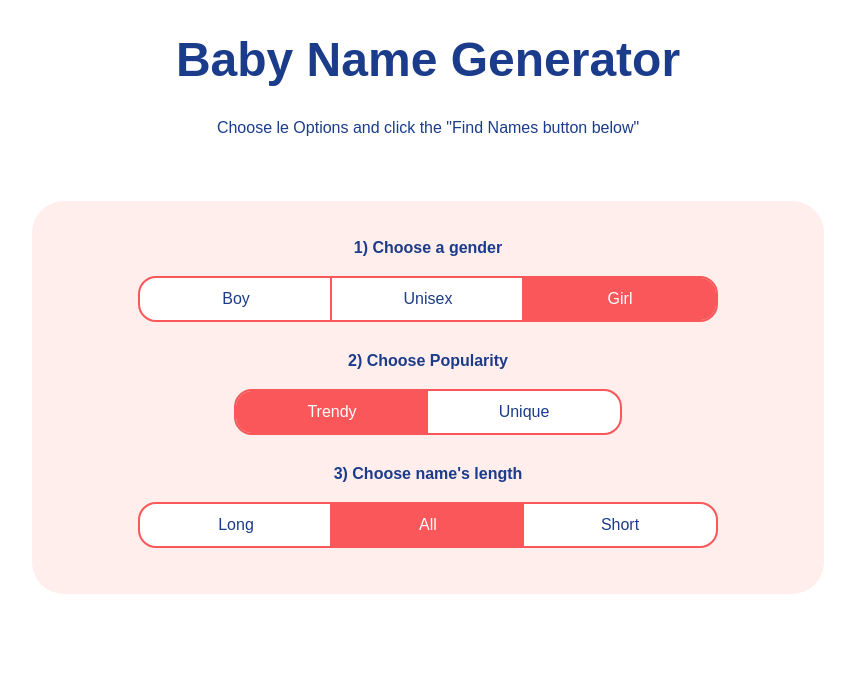
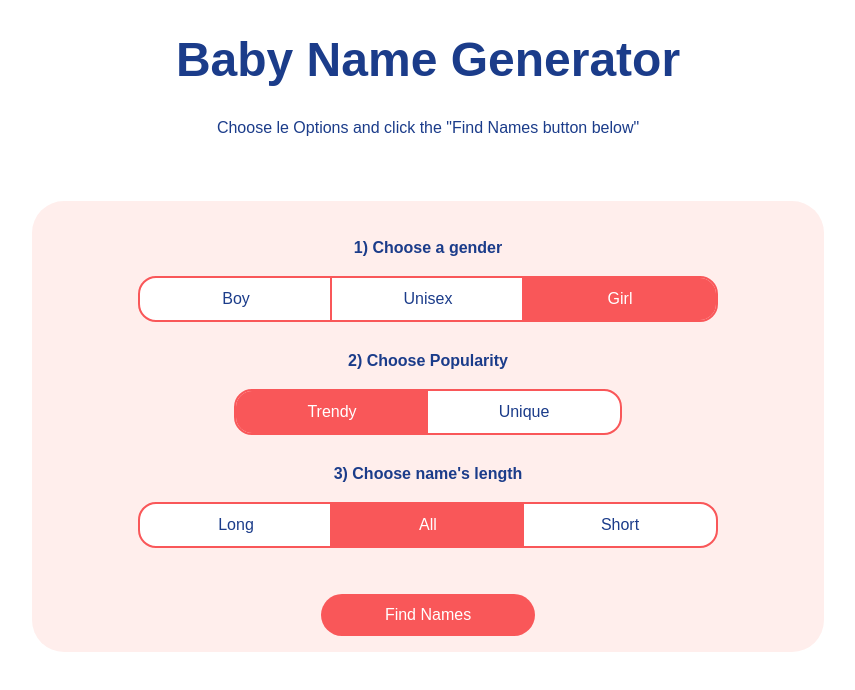
Before and after one commit to Yaasir024/Baby-Name-Generator, a Nuxt app: page / in a window 1280 px wide. Shown: the top 690 px of the page, without its empty margins (212-1067 px from the left). Built offline with nearby package versions, Linux system fonts and the light colour scheme.

Commit message:
/styling button

```diff
--- a/app.vue
+++ b/app.vue
@@ -74,6 +74,7 @@
           </button>
         </div>
       </div>
+      <button class="primary">Find Names</button>
     </div>
   </div>
 </template>
@@ -152,4 +153,14 @@ const options = reactive<OptionsState>({
   background-color: rgb(249, 87, 89);
   color: white;
 }
+.primary {
+  background-color: rgb(249, 87, 89);
+  color: white;
+  border-radius: 6.5rem;
+  border: none;
+  padding: 0.75rem 4rem;
+  font-size: 1rem;
+  margin-top: 1rem;
+  cursor: pointer;
+}
 </style>
```
